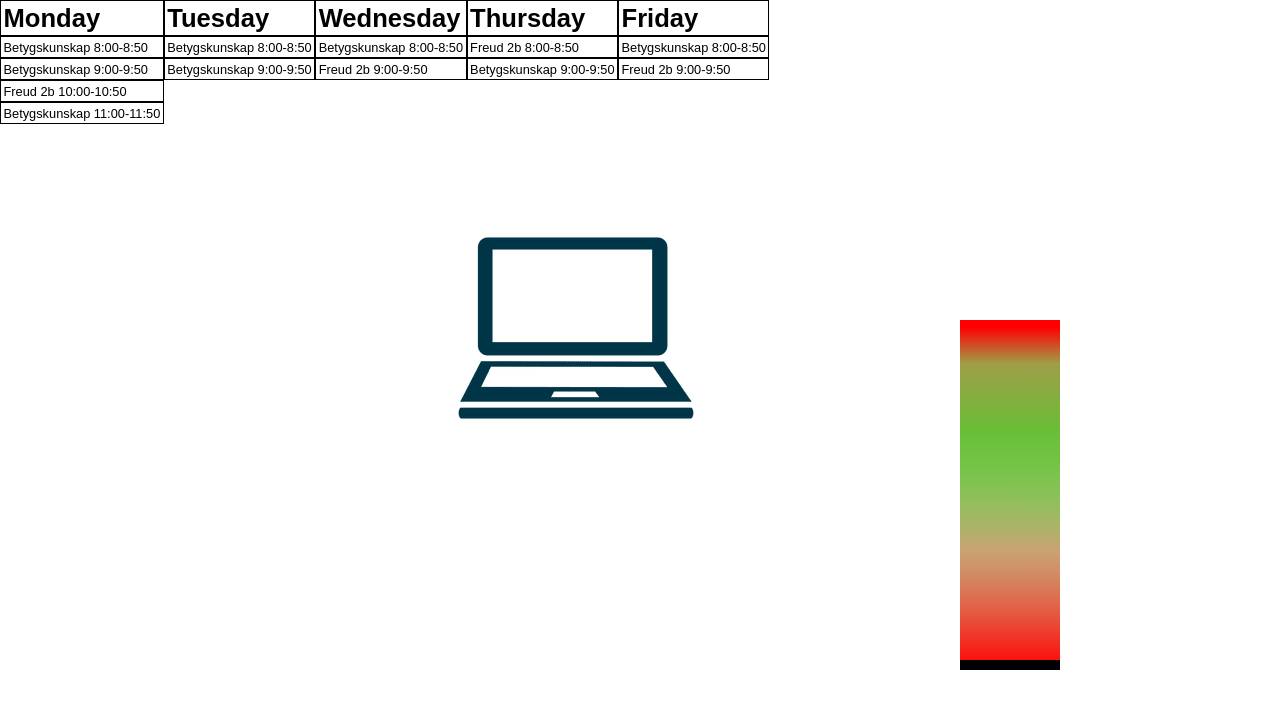
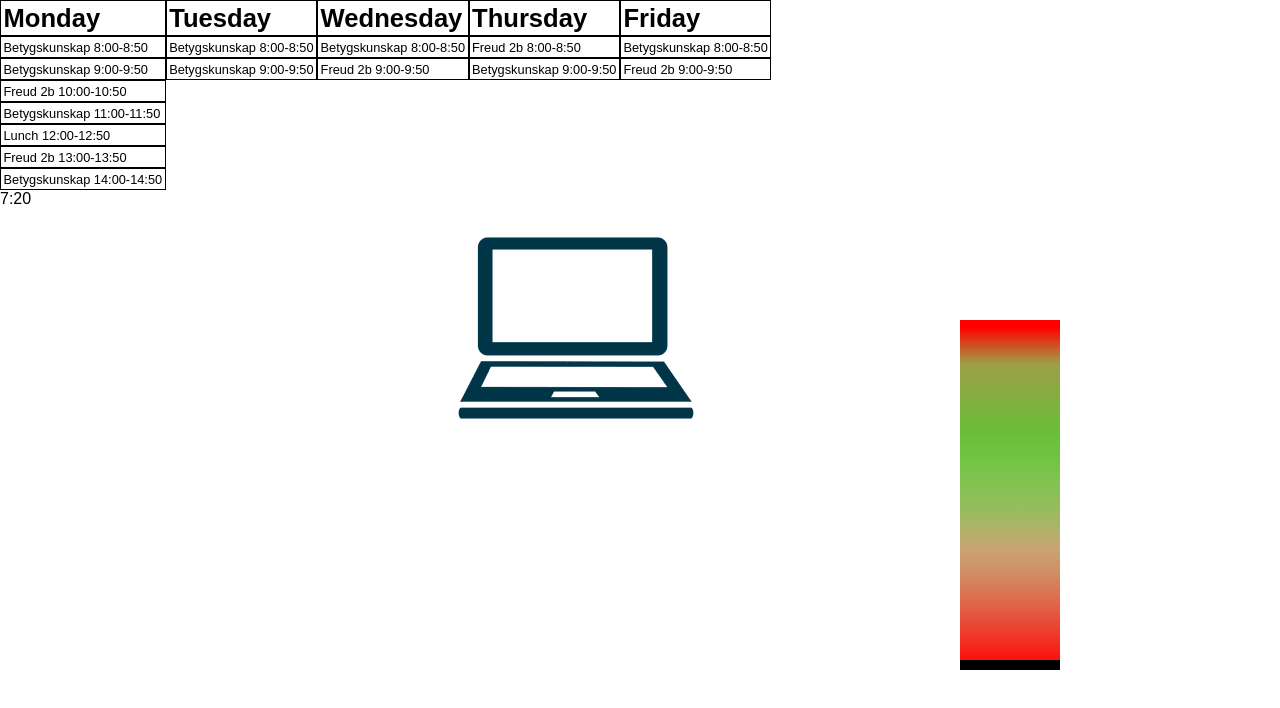
Before and after one commit to EmilS2019/GymnasieSim, a plain HTML site: page index.html in a window 1280 px wide. Drawn offline with Linux system fonts and the light colour scheme.

Commit message:
Added stuff

```diff
--- a/Schedule.js
+++ b/Schedule.js
@@ -4,6 +4,12 @@ export default class Schedule {
 	constructor(Week) {
 		this.Week = Week
 		this.Days = ["Monday", "Tuesday", "Wednesday", "Thursday", "Friday"]
+	}
+
+	setCurrentSubject({ Time }) {
+
+
+		// console.log(Time)
 	}
 
 	render = () => {
--- a/Time.js
+++ b/Time.js
@@ -21,11 +21,15 @@ export default class Time {
 
     timeTick(delay) {
         const clock = document.querySelector(".clock")
-        const event = new Event("clockTick")
+        const schedule = document.querySelector(".schedule")
+        const event = new Event("clockTick", {
+            time: this.Time
+        })
 
         setInterval(() => {
             this.Time.setMinutes(this.Time.getMinutes() + 1)
             clock.dispatchEvent(event)
+            schedule.dispatchEvent(event)
         }, delay);
     }
 }
--- a/index.html
+++ b/index.html
@@ -67,12 +67,14 @@
 </head>
 
 <body>
-	<img src="computer.png" class="computer" />
-	<div class="bar">
-		<div class="barLine"></div>
+	<div class="minigame">
+		<img src="computer.png" class="computer" />
+		<div class="bar">
+			<div class="barLine"></div>
+		</div>
 	</div>
 
-	<div class="subjects"></div>
+	<div class="schedule"></div>
 	<div class="clock"></div>
 
 	<script type="module" src="index.js"></script>
--- a/index.js
+++ b/index.js
@@ -3,15 +3,15 @@ import Schedule, { Subject } from './Schedule.js'
 import Time from './Time.js'
 
 //Set up clock and start time
+const time = new Time();
 (function () {
-	const a = new Time();
 	const clock = document.querySelector(".clock");
-	clock.innerHTML = a.render()
-	a.timeTick(500)
+	clock.innerHTML = time.render()
+	time.timeTick(500)
 	clock.addEventListener("clockTick", () => {
-		clock.innerHTML = a.render()
+		clock.innerHTML = time.render()
 	})
-});
+}());
 
 
 //Add functionality to the computer and red-green bar
@@ -29,18 +29,26 @@ import Time from './Time.js'
 	}, 300)
 }());
 
-//Set up Schedule
+//Sets up the Schedule
 (function () {
+	const domSchedule = document.querySelector('.schedule')
+
 	const bk = new Subject("Betygskunskap")
 	const fr = new Subject("Freud 2b")
+	const ln = new Subject("Lunch")
 
-	const test = new Schedule([
-		[bk, bk, fr, bk],
+	const schedule = new Schedule([
+		[bk, bk, fr, bk, ln, fr, bk],
 		[bk, bk],
 		[bk, fr],
 		[fr, bk],
 		[bk, fr]
 	])
-	document.querySelector('.subjects').innerHTML = test.render()
+
+	domSchedule.innerHTML = schedule.render()
+
+	domSchedule.addEventListener("clockTick", () => {
+		schedule.setCurrentSubject(time)
+	})
 
 }());
```
